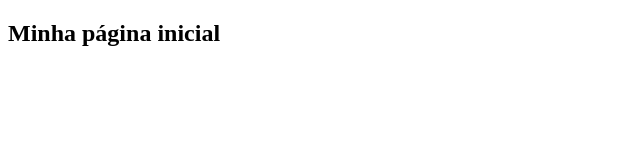
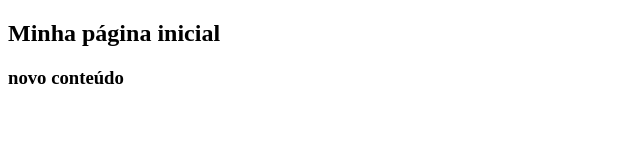
Before and after one commit to aschaves1976/projeto-curso-git, a plain HTML site: page index.html in a window 1280 px wide. Shown: the whole page, without its empty margins (0-640 px from the left). Drawn offline with Linux system fonts and the light colour scheme.

Commit message:
Adicionanda nova tag

```diff
--- a/index.html
+++ b/index.html
@@ -6,5 +6,6 @@
     </head>
     <body>
         <h2>Minha página inicial</h2>
+        <h3>novo conteúdo</h3>
     </body>
 </html>
```
